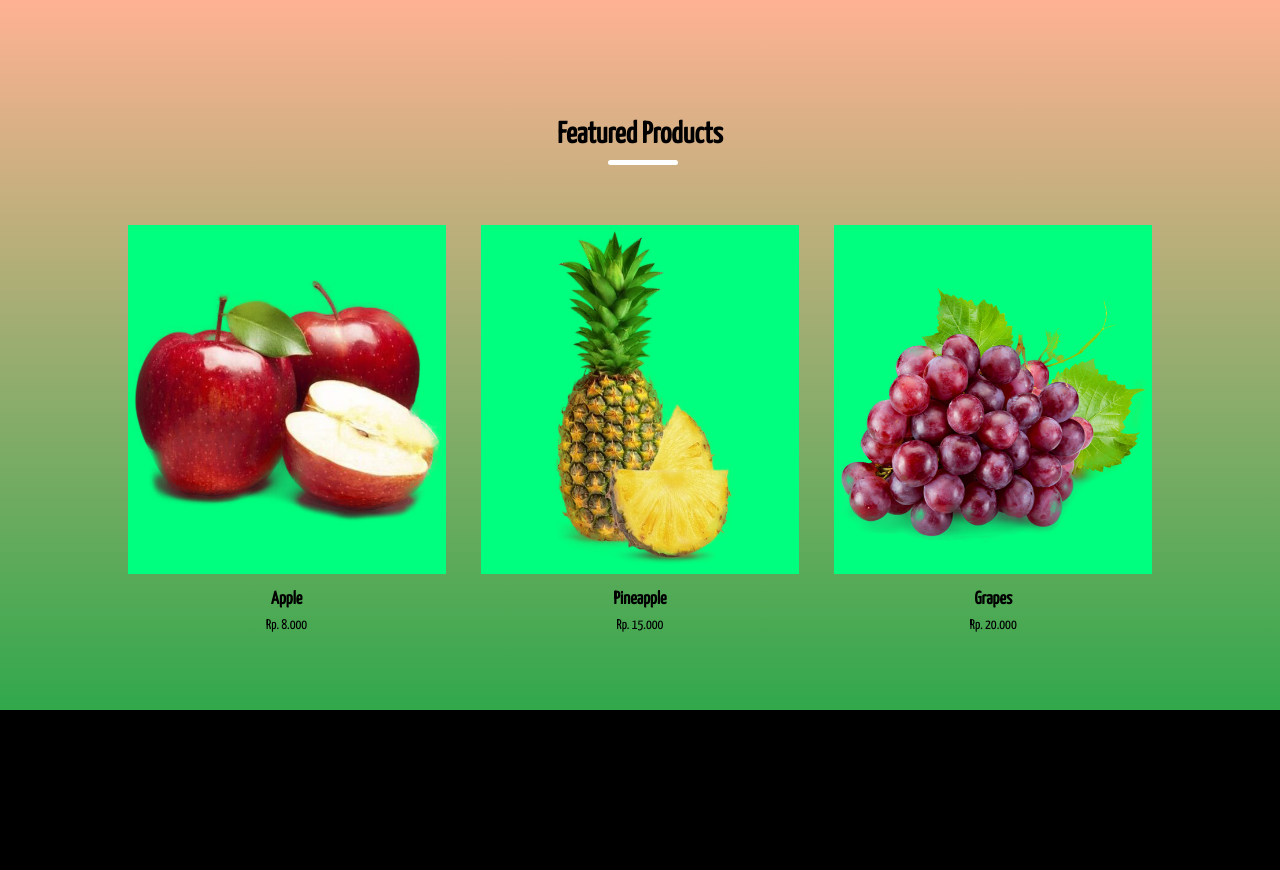
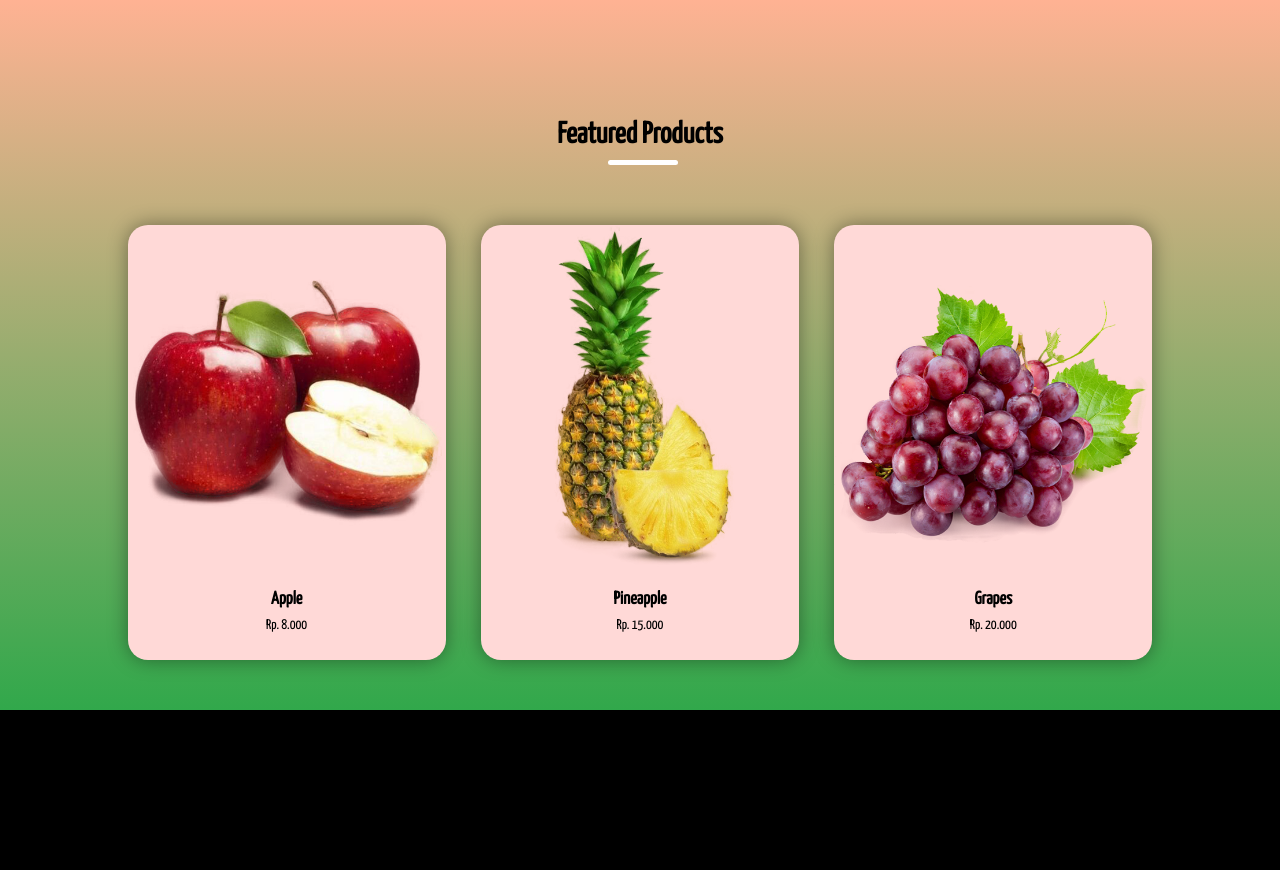
Before and after one commit to JuJu222/Frootie, a PHP site: page / in a window 1280 px wide. Shown: the part 450-1320 px from the top of the page. Run offline with PHP 8.4, Linux system fonts and the light colour scheme.

Commit message:
Changed style for featured products

```diff
--- a/css/home.css
+++ b/css/home.css
@@ -63,13 +63,6 @@ p {
     /*background: radial-gradient(#dc143d, #fa8072);*/
 }
 
-.column2 {
-    flex-basis: 30%;
-    min-width: 250px;
-    margin-bottom: 50px;
-    transition: transform 0.5s;
-}
-
 .line {
     width: 100%;
     height: 15%;
@@ -82,7 +75,6 @@ p {
 }
 
 .categories img {
-    background: springgreen;
     margin-top: 100px;
     float: left;
     width: 100%;
@@ -119,7 +111,19 @@ p {
 }
 
 .column2 {
+    background: #ffd9d7;
+    border-radius: 20px;
+    box-shadow: 0 0 20px rgba(0, 0, 0, 0.4);
+    flex-basis: 30%;
+    min-width: 250px;
+    margin-bottom: 50px;
     padding-bottom: 2.5%;
+    transition: transform 0.5s;
+}
+
+.column2:hover {
+    transform: translateY(-10px);
+    background: #ffccaa;
 }
 
 .column2 h4 {
@@ -131,11 +135,6 @@ p {
     margin-top: 10px;
     text-align: center;
     font-size: 14px;
-}
-
-.column2:hover {
-    transform: translateY(-10px);
-    background: #ffccaa;
 }
 
 .footer {
```
